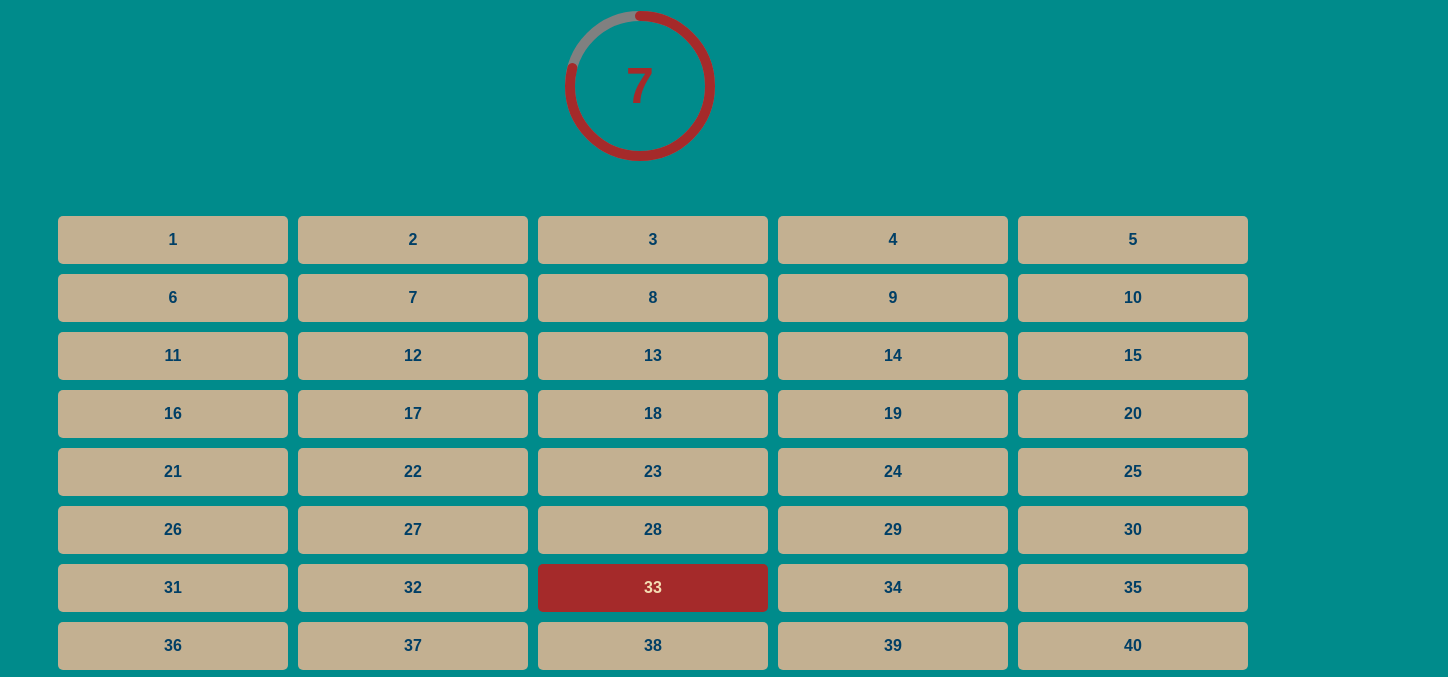
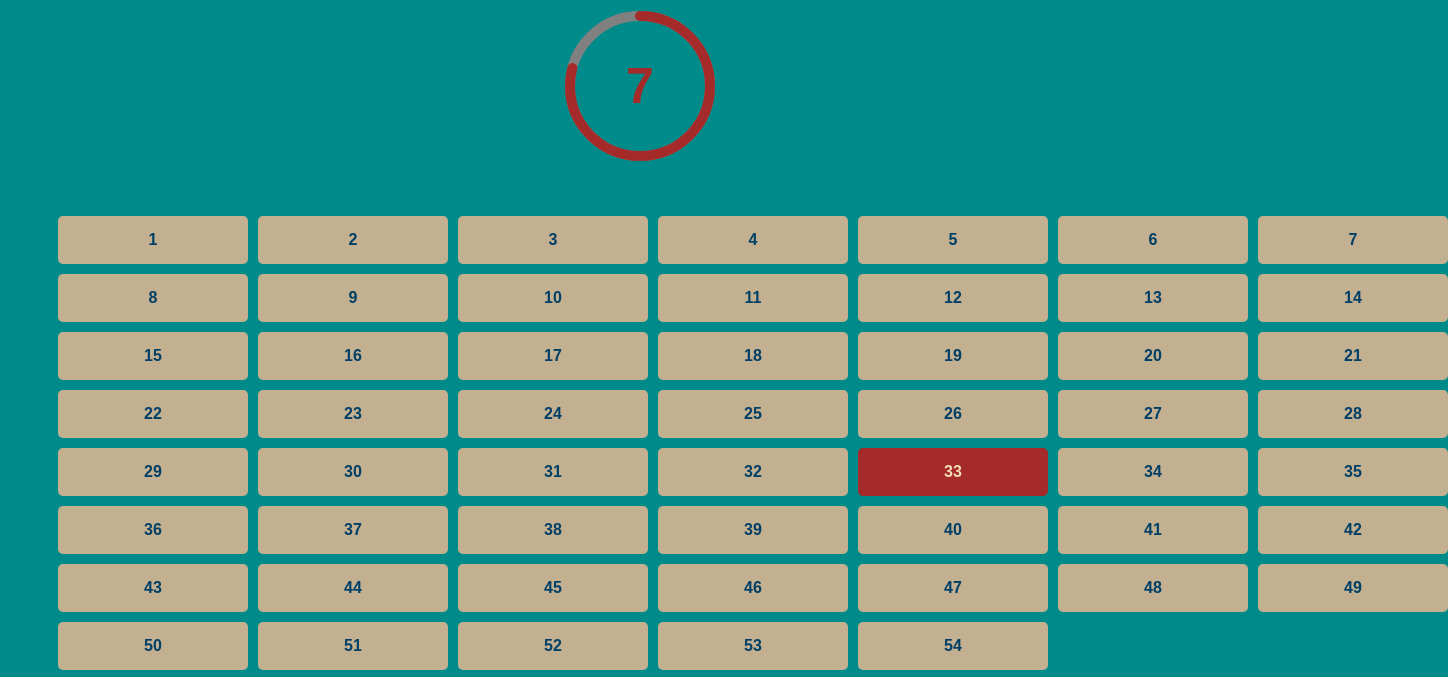
Before and after one commit to Reda1234-tech/winner, a plain HTML site: page numbers.html in a window 1280 px wide. Shown: the part 93-770 px from the top of the page, 1448 px wide, since content can reach past the window. Drawn offline with nearby package versions, Linux system fonts and the light colour scheme.

Commit message:
Update numbers.html

```diff
--- a/numbers.html
+++ b/numbers.html
@@ -18,7 +18,7 @@
       }
       .matrix {
         display: grid;
-        grid-template-columns: repeat(5, 1fr);
+        grid-template-columns: repeat(7, 1fr);
         gap: 10px;
         margin: 50px auto;
         /* width: 50%; */
@@ -30,7 +30,7 @@
         color: #003f66;
         font-weight: bold;
         border-radius: 5px;
-        width: 200px;
+        width: 160px;
       }
       .winner {
         background-color: brown !important;
```
